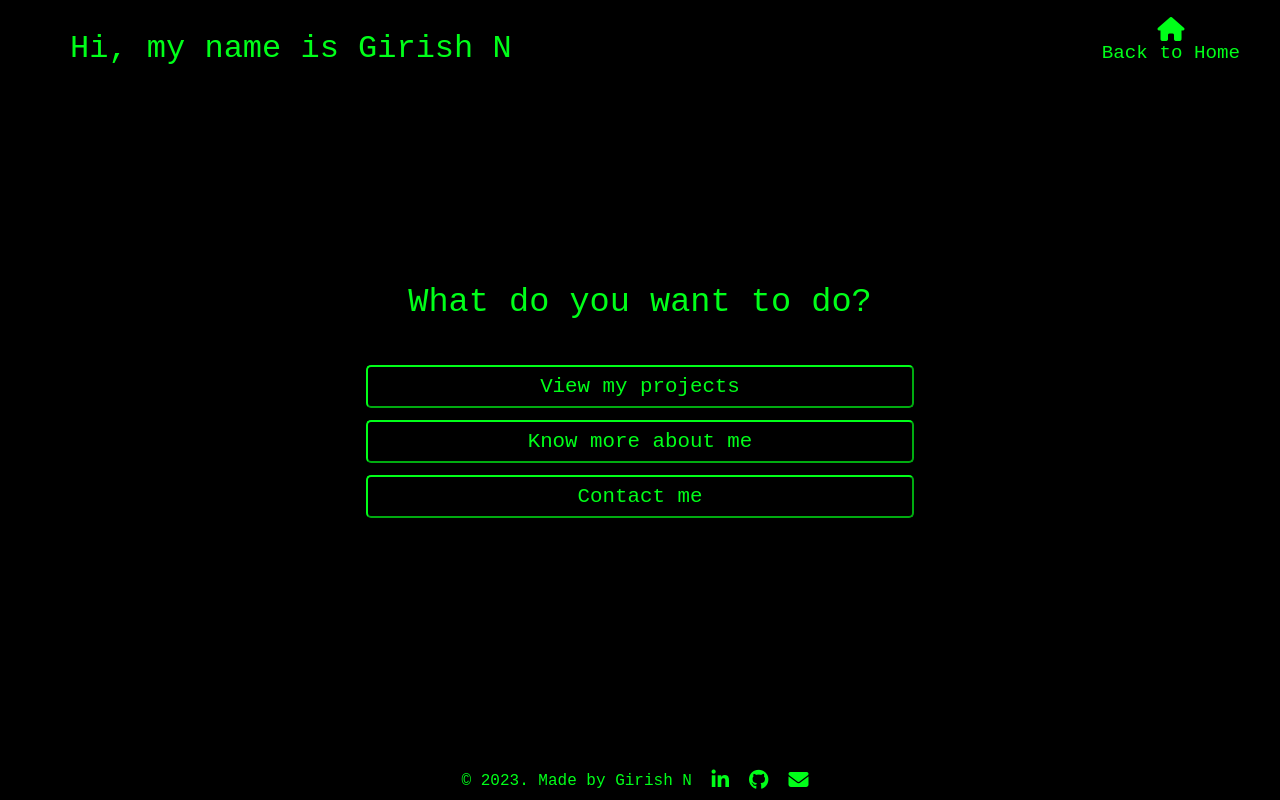
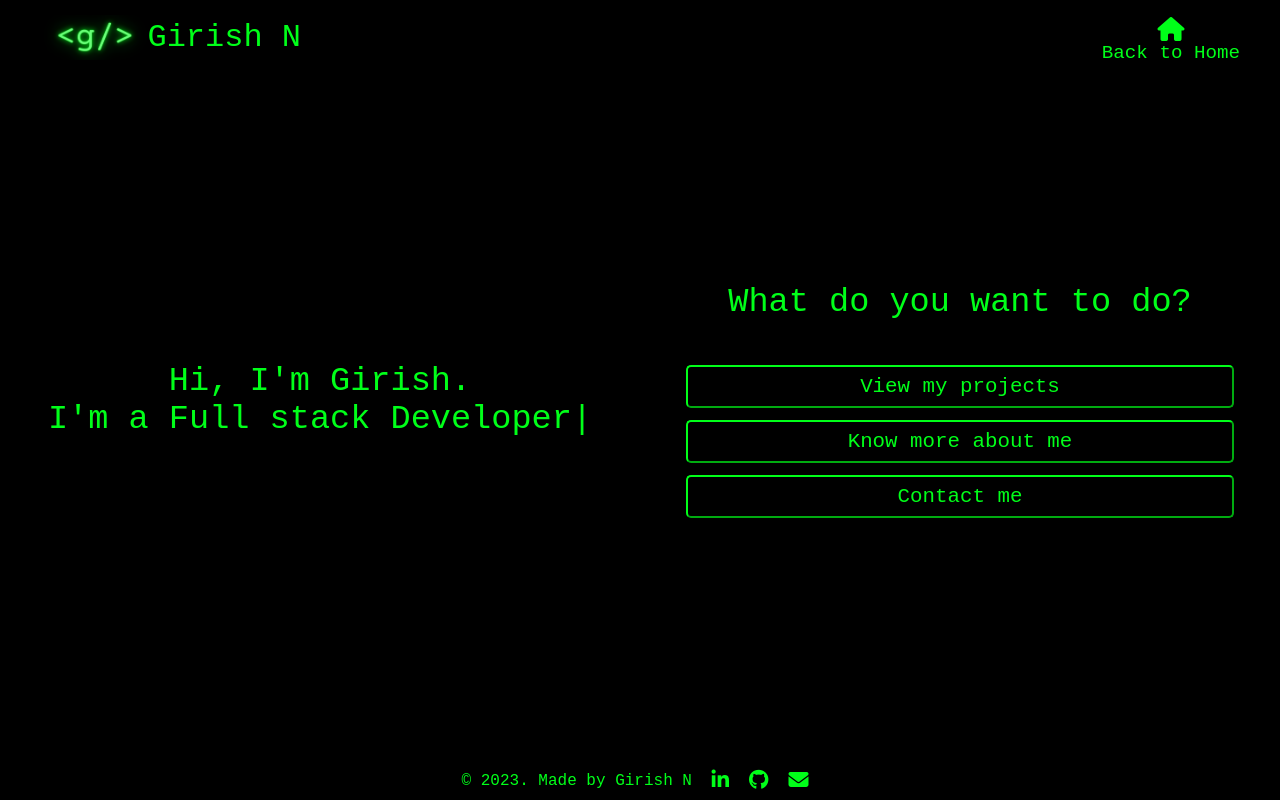
Before and after one commit to girish-n7/portfolio, a React (Vite) app: page /#/ in a window 1280 px wide. Built offline with nearby package versions, Linux system fonts and the light colour scheme; a web font is replaced by a local one.

Commit message:
removed framer-motion, homepage changes, style changes

```diff
--- a/package.json
+++ b/package.json
@@ -12,10 +12,10 @@
     "preview": "vite preview"
   },
   "dependencies": {
-    "framer-motion": "^10.12.17",
     "react": "^18.2.0",
     "react-dom": "^18.2.0",
-    "react-router-dom": "^6.13.0"
+    "react-router-dom": "^6.13.0",
+    "react-type-animation": "^3.1.0"
   },
   "devDependencies": {
     "@types/react": "^18.0.37",
--- a/src/components/About.jsx
+++ b/src/components/About.jsx
@@ -1,12 +1,9 @@
 // import React from "react"
-import { Transitions } from "./Transitions";
 
 export default function About() {
   return (
-    <Transitions>
-      <div className="about--container">
-        <p>About page</p>
-      </div>
-    </Transitions>
+    <div className="about--container">
+      <p>About page</p>
+    </div>
   );
 }
--- a/src/components/Contact.jsx
+++ b/src/components/Contact.jsx
@@ -1,9 +1,7 @@
 // import React from "react";
-import { Transitions } from "./Transitions";
 
 export default function Contact() {
   return (
-    <Transitions>
     <div className="contact--container">
       <p className="contact--head">CONTACT ME</p>
       <input
@@ -47,6 +45,5 @@ export default function Contact() {
         </button>
       </div>
     </div>
-    </Transitions>
   );
 }
--- a/src/components/Header.jsx
+++ b/src/components/Header.jsx
@@ -1,14 +1,19 @@
 // import React from "react";
 import { Link } from "react-router-dom";
+import logo from "../assets/images/logo.png";
 
 export default function Header() {
   return (
     <div className="header--container">
-      <p>Hi, my name is Girish N</p>
+      <div className="header--title">
+        <img src={logo} height="45px" alt="logo"></img>
+        <p>Girish N</p>
+      </div>
+
       <div className="navbar">
         <div className="header--home">
           <Link to="/" className="nav--item">
-            <i className="fa fa-home fa-lg" aria-hidden="true"></i>
+            <i className="fa fa-home fa-lg" aria-hidden="true" alt="home"></i>
           </Link>
           <p>Back to Home</p>
         </div>
--- a/src/components/Home.jsx
+++ b/src/components/Home.jsx
@@ -1,10 +1,17 @@
 // import React from "react";
 import Button from "./Button";
-import { Transitions } from "./Transitions";
+import { TypeAnimation } from "react-type-animation";
 
 export default function Home() {
   return (
-    <Transitions>
+    <div className="home--main">
+      <div className="home--hero">
+        <p>Hi, I&#39;m Girish.</p>
+        <TypeAnimation
+          sequence={["I'm a Full stack Developer", 1000]}
+          speed={5}
+        />
+      </div>
       <div className="home--container">
         <p className="home--question">What do you want to do?</p>
         <div className="home--options">
@@ -13,6 +20,6 @@ export default function Home() {
           <Button content="Contact me" route="/contact" />
         </div>
       </div>
-    </Transitions>
+    </div>
   );
 }
--- a/src/components/ProjectInfo.jsx
+++ b/src/components/ProjectInfo.jsx
@@ -1,12 +1,9 @@
 // import React from "react";
-import { Transitions } from "./Transitions";
 
 export default function ProjectInfo() {
   return (
-    <Transitions>
-      <div className="project--individual__container">
-        <p>Project description.</p>
-      </div>
-    </Transitions>
+    <div className="project--individual__container">
+      <p>Project description.</p>
+    </div>
   );
 }
--- a/src/components/ProjectsPage.jsx
+++ b/src/components/ProjectsPage.jsx
@@ -1,6 +1,5 @@
 // import React from "react"
 import ProjectCard from "./Project";
-import { Transitions } from "./Transitions";
 import { data } from "../data/projectsData";
 
 export default function ProjectsPage() {
@@ -17,9 +16,5 @@ export default function ProjectsPage() {
     );
   });
 
-  return (
-    <Transitions>
-      <div className="project--container">{projectMap}</div>
-    </Transitions>
-  );
+  return <div className="project--container">{projectMap}</div>;
 }
--- a/src/components/SwitchPage.jsx
+++ b/src/components/SwitchPage.jsx
@@ -1,20 +1,15 @@
 // import React from "react";
 import { Routes, Route } from "react-router-dom";
-import { useLocation } from "react-router-dom";
 import About from "./About";
 import Contact from "./Contact";
 import Home from "./Home";
 import ProjectsPage from "./ProjectsPage";
 import Error from "./Error";
 import ProjectInfo from "./ProjectInfo";
-import { AnimatePresence } from "framer-motion";
 
 const SwitchPage = () => {
-  const location = useLocation();
-
   return (
-    <AnimatePresence mode="wait" initial={false}>
-      <Routes location={location} key={location.pathname}>
+    <Routes key={location.pathname}>
       <Route exact path="/" element={<Home />}></Route>
       <Route exact path="/about" element={<About />}></Route>
       <Route exact path="/contact" element={<Contact />}></Route>
@@ -22,7 +17,6 @@ const SwitchPage = () => {
       <Route exact path="/projects" element={<ProjectsPage />}></Route>
       <Route path="*" element={<Error />} />
     </Routes>
-    </AnimatePresence>
   );
 };
 
--- a/src/components/Transitions.jsx
+++ /dev/null
@@ -1,26 +0,0 @@
-/* eslint-disable react/prop-types */
-import { motion } from "framer-motion";
-
-const animationConfiguration = {
-  initial: { opacity: 0 },
-  animate: { opacity: 1 },
-  exit: { opacity: 0 },
-};
-
-const Transitions = ({ children }) => {
-  return (
-    <motion.div
-      variants={animationConfiguration}
-      initial="initial"
-      animate="animate"
-      exit="exit"
-      transition={{ duration: 0.3, delayChildren: 0.3, staggerChildren: 0.2 }}
-    >
-      {children}
-    </motion.div>
-  );
-};
-
-export { Transitions };
-
-// NOTE: While using transitions in future check the animated page of this app
--- a/src/style.css
+++ b/src/style.css
@@ -35,11 +35,13 @@ a {
   position: fixed;
   top: 0;
   width: 100%;
+  z-index: 2;
 }
 
-.header--container > p {
-  margin-left: 50px;
-  margin-top: 20px;
+.header--title {
+  display: flex;
+  margin: 0 20px;
+  align-items: center;
 }
 
 .header--home {
@@ -59,8 +61,8 @@ a {
   margin-top: 10px;
 }
 
-/* home */
-.home--container,
+/* error */
+
 .error--container {
   background-color: transparent;
   font-size: 2.1rem;
@@ -74,6 +76,38 @@ a {
   margin: auto;
   text-align: center;
   padding: 22px;
+}
+
+/* home */
+
+.home--main {
+  opacity: 0;
+  animation: fadeIn 0.9s 1;
+  animation-fill-mode: forwards;
+}
+
+.home--hero {
+  height: 100vh;
+  width: 50%;
+  float: left;
+  display: flex;
+  flex-direction: column;
+  justify-content: center;
+  align-items: center;
+  font-size: 2.1rem;
+}
+
+.home--container {
+  background-color: transparent;
+  font-size: 2.1rem;
+  height: 100vh;
+  width: 50%;
+  display: flex;
+  flex-direction: column;
+  align-items: center;
+  justify-content: center;
+  float: right;
+  text-align: center;
 }
 
 .home--options {
@@ -110,6 +144,9 @@ a {
   justify-content: space-around;
   padding: 0 75px;
   width: 100%;
+  opacity: 0;
+  animation: fadeIn 0.9s 1;
+  animation-fill-mode: forwards;
 }
 
 .project--card {
@@ -177,6 +214,9 @@ a {
   padding: 30px 70px;
   height: 100%;
   width: auto;
+  opacity: 0;
+  animation: fadeIn 0.9s 1;
+  animation-fill-mode: forwards;
 }
 
 /* contact */
@@ -192,6 +232,9 @@ a {
   display: flex;
   flex-direction: column;
   align-items: center;
+  opacity: 0;
+  animation: fadeIn 0.9s 1;
+  animation-fill-mode: forwards;
 }
 
 .contact--head {
@@ -201,7 +244,7 @@ a {
 .contact--input {
   width: 100%;
   font-size: 1.2rem;
-  border: 2px solid #9da19d;
+  border: 2px solid #484c48;
   border-radius: 7.5px;
   padding: 5px;
   margin-top: 20px;
@@ -218,7 +261,7 @@ a {
   font-size: 1.2rem;
   margin-top: 20px;
   padding: 8px 16px;
-  border: 2px solid#00ff19;
+  border: 2px solid #00ff19;
   border-radius: 5px;
   cursor: pointer;
 }
@@ -231,6 +274,7 @@ footer {
   left: 0;
   right: 0;
   text-align: center;
+  z-index: 2;
 }
 
 .footer--content,
@@ -238,6 +282,15 @@ footer a {
   font-size: 1rem;
   padding: 10px;
   background-color: transparent;
+}
+
+@keyframes fadeIn {
+  0% {
+    opacity: 0;
+  }
+  100% {
+    opacity: 1;
+  }
 }
 
 /* media queries */
```
Also changed, not shown: src/assets/images/logo.png (added), 1 other file (tests, documents, lock files or other folders). Lines whose indentation alone changed are shown as unchanged.
